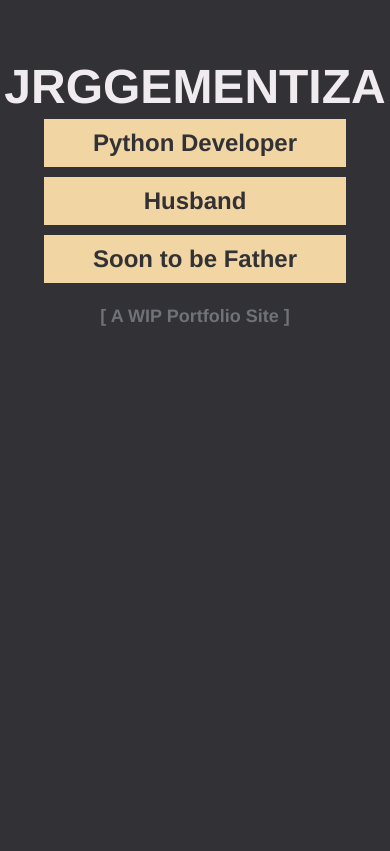
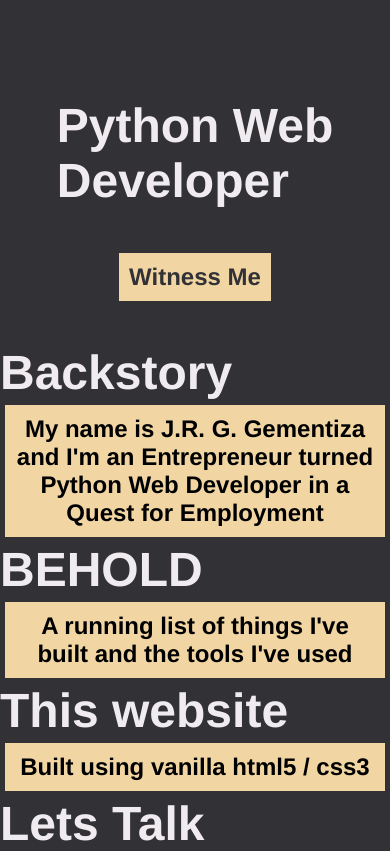
Before and after one commit to jrggementiza/jrggementiza.github.io, a plain HTML site: page index.html in a window 390 px wide. Drawn offline with Linux system fonts and the light colour scheme; files that its build step writes are made by us from their sources.

```diff
--- a/index.html
+++ b/index.html
@@ -1,21 +1,37 @@
 <!DOCTYPE html>
 <html>
 	<head>
-		<meta charset="utf-8">
-		<title>Portfolio Site by @jrggementiza</title>
-		<link rel="stylesheet" type="text/css" href="style.css">
+		<meta charset="UTF-8">
+		<meta name="viewport" content="width=device-width, initial-scale=1.0">
+		<link rel="stylesheet" type="text/css" href="styles/style.css">
+		<title>A Portfolio Site by @jrggementiza.</title>
 	</head>
-	<body>
-		<section class="hero">
-			<section class="name">
-				<h1>JRGGEMENTIZA</h1>
-			</section>
-			<section class="titles">
-				<h2>Python Developer</h2>
-				<h2>Husband</h2>
-				<h2 class="soon">Soon to be Father</h2>
-			</section>
-			<h3>[ A WIP Portfolio Site ]</h3>
-		</section>
-	</body>
+<body>
+	<!-- Hook -->
+	<section class='hero'>
+		<h1>Python Web<br>Developer</h1>
+		<h2>Witness Me</h2>
+	</section>
+
+	<!-- About -->
+	<section class='backstory'>
+		<h1>Backstory</h1>
+		<h2>My name is J.R. G. Gementiza and I'm an Entrepreneur turned Python Web Developer in a Quest for Employment</h2>
+	</section>
+
+	<section class='behold'>
+		<h1>BEHOLD</h1>
+		<h2>A running list of things I've built and the tools I've used</h2>
+	</section>
+
+	<!-- Porfolio Items -->
+	<section class='item-1'>
+		<h1>This website</h1>
+		<h2>Built using vanilla html5 / css3</h2>
+	</section>
+
+	<section class='contact'>
+		<h1>Lets Talk</h1>
+</body>
+
 </html>
```
Also changed, not shown: 1 other file.
